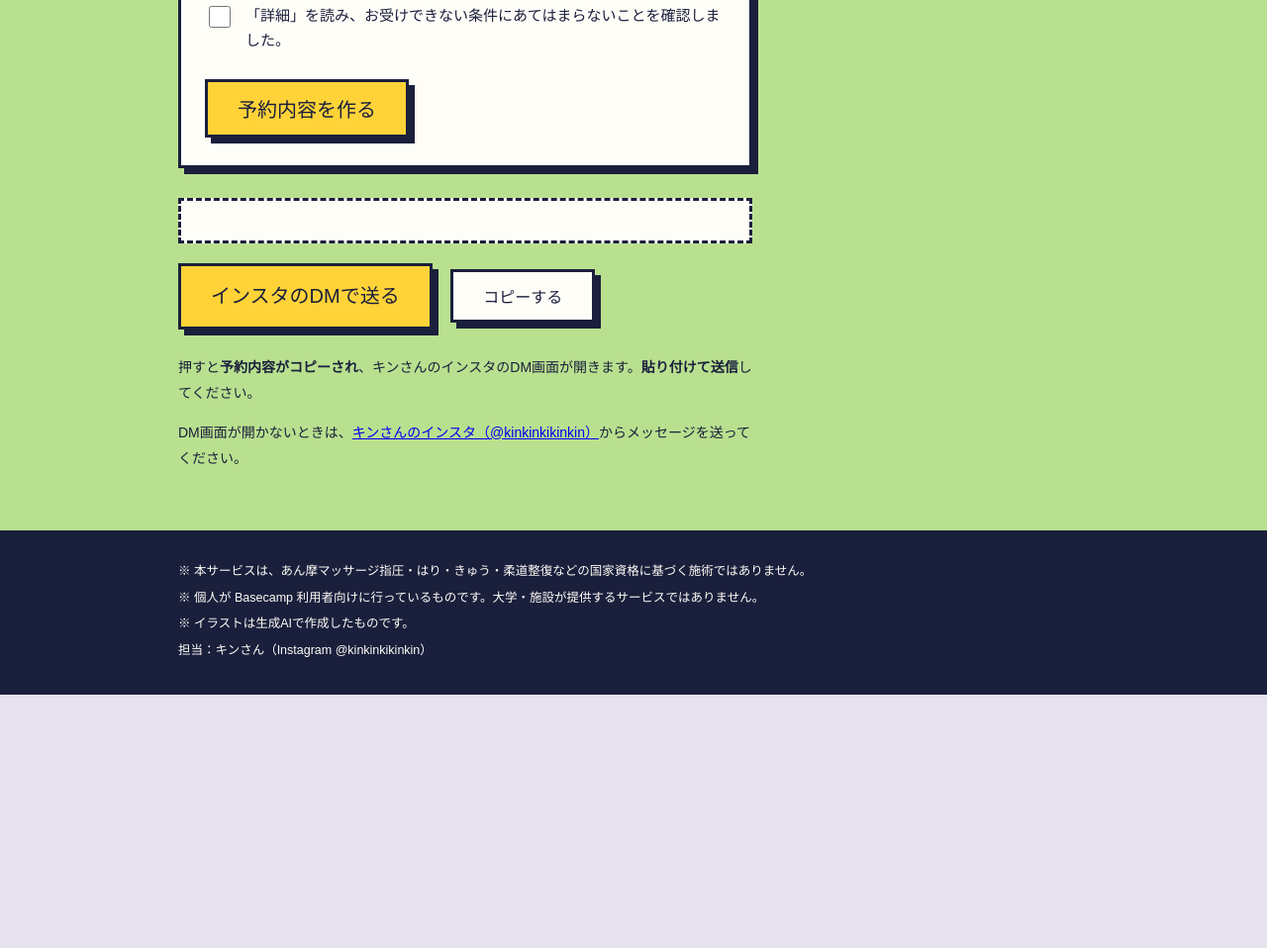
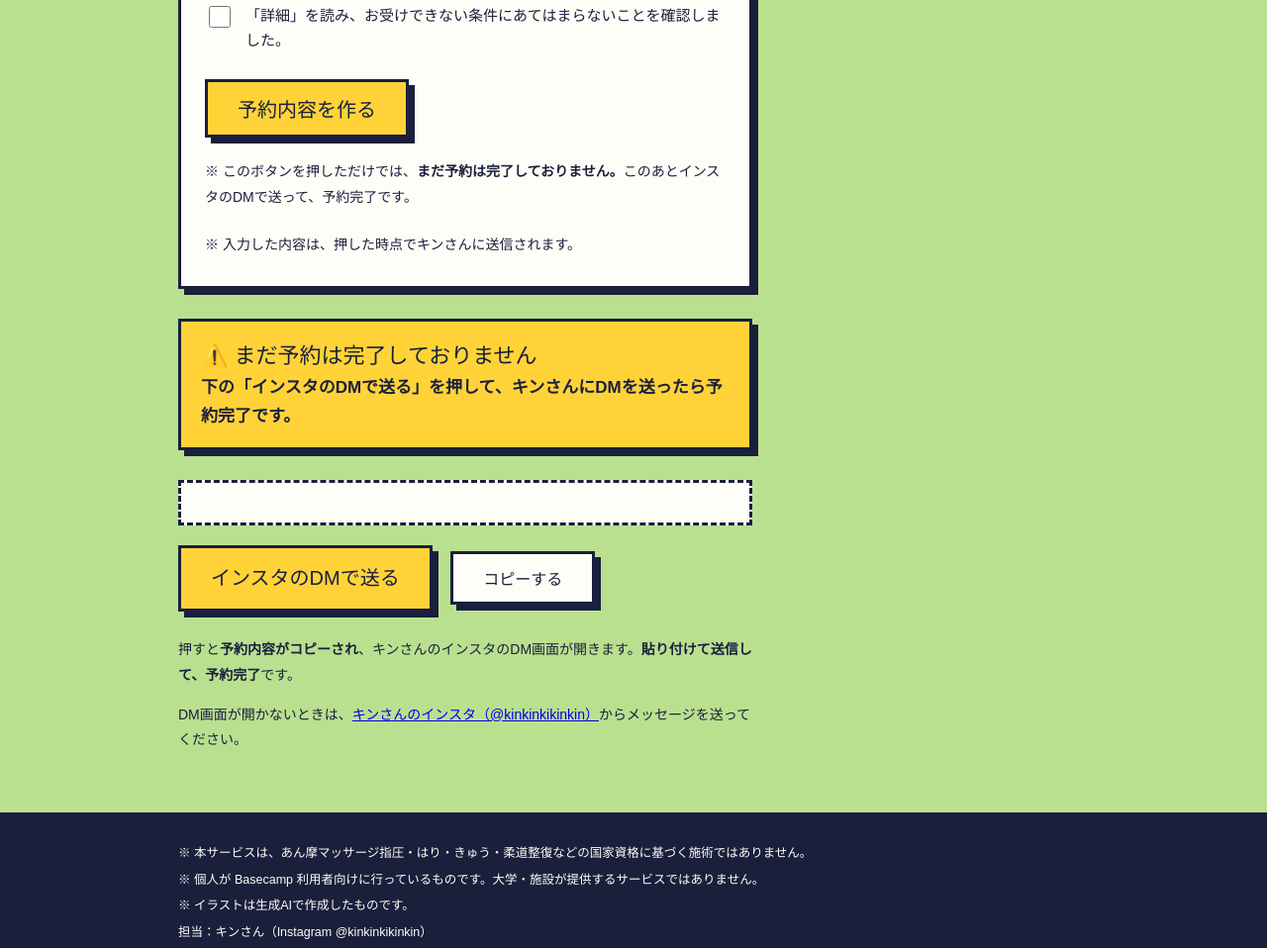
Before and after one commit to Kinyuki-jp/tobuzo, a plain HTML site: page index.html in a window 1280 px wide. Shown: the part 5753-6711 px from the top of the page at 99% size. Before the commit the page ends 6455 px from the top, so only its background shows below. Drawn offline with Linux system fonts and the light colour scheme; a web font is replaced by a local one.

Commit message:
予約内容を作る時点で控えを送信＋「まだ予約は完了しておりません」の表示を追加
Co-Authored-By: Claude Opus 5.5 <noreply@anthropic.com>

```diff
--- a/index.html
+++ b/index.html
@@ -181,6 +181,9 @@
   .check { display: flex; gap: 12px; align-items: flex-start; font-weight: 500; font-size: 15px; line-height: 1.7; }
   .check input { width: 22px; height: 22px; margin-top: 3px; accent-color: var(--ink); flex: none; }
   #result { display: none; max-width: 580px; margin-top: 30px; padding: 20px 22px; background: var(--white); border: 3px dashed var(--ink); white-space: pre-wrap; font-size: 15px; }
+  #notyet { display: none; max-width: 580px; margin-top: 30px; padding: 16px 20px; background: var(--star); border: var(--line); box-shadow: var(--pop); font-weight: 700; font-size: 17px; line-height: 1.7; }
+  #notyet b { display: block; font-family: var(--display); font-size: 22px; font-weight: 400; }
+  .note { font-size: 14px; margin: 0; max-width: 580px; }
   #actions { display: none; margin-top: 20px; }
   #actions p { font-size: 14px; margin: 14px 0 0; max-width: 580px; }
   .btn.dm { margin: 0 14px 12px 0; }
@@ -367,12 +370,15 @@
       <div><label for="memo">力加減の希望・伝えておきたいこと（任意）</label><textarea id="memo" rows="3"></textarea></div>
       <label class="check"><input type="checkbox" required><span>「詳細」を読み、お受けできない条件にあてはまらないことを確認しました。</span></label>
       <div><button class="btn" type="submit">予約内容を作る</button></div>
+      <p class="note">※ このボタンを押しただけでは、<b>まだ予約は完了しておりません。</b>このあとインスタのDMで送って、予約完了です。</p>
+      <p class="note">※ 入力した内容は、押した時点でキンさんに送信されます。</p>
     </form>
+    <div id="notyet" role="alert"><b>⚠️ まだ予約は完了しておりません</b>下の「インスタのDMで送る」を押して、キンさんにDMを送ったら予約完了です。</div>
     <div id="result"></div>
     <div id="actions">
       <a class="btn dm" id="dm" href="#" target="_blank" rel="noopener">インスタのDMで送る</a>
       <button class="btn sub" type="button" id="copy">コピーする</button>
-      <p>押すと<b>予約内容がコピーされ</b>、キンさんのインスタのDM画面が開きます。<b>貼り付けて送信</b>してください。</p>
+      <p>押すと<b>予約内容がコピーされ</b>、キンさんのインスタのDM画面が開きます。<b>貼り付けて送信して、予約完了</b>です。</p>
       <p>DM画面が開かないときは、<a id="profile" href="#" target="_blank" rel="noopener">キンさんのインスタ（@kinkinkikinkin）</a>からメッセージを送ってください。</p>
     </div>
   </div>
@@ -397,7 +403,10 @@
     menu: "手で、頭・首肩・背中・腰・腕・脚をやさしくもみほぐします。",
     owner: "担当：キンさん（Instagram @kinkinkikinkin）",
     // 予約の送り先（キンさんのインスタ）
-    instagram: "kinkinkikinkin"
+    instagram: "kinkinkikinkin",
+    // 「予約内容を作る」を押した時点の控えを受け取る Google フォーム（空なら送らない）
+    formUrl: "https://docs.google.com/forms/d/e/1FAIpQLScCDK2bpFeqL94Y1xRjzAjyupcPoW8nRNQjqUrbzOp72DaNzA/formResponse",
+    formEntry: "entry.932319535"
   };
   document.querySelectorAll("[data-fill]").forEach(el => { el.textContent = CONFIG[el.dataset.fill]; });
   document.getElementById("dm").href = "https://ig.me/m/" + CONFIG.instagram;
@@ -422,9 +431,10 @@
     clearTimeout(timer);
     rocket.pause();
     intro.hidden = true;
+    document.getElementById("notyet").style.display = "block";
     result.style.display = "block";
     actions.style.display = "block";
-    result.scrollIntoView({ behavior: calm ? "auto" : "smooth", block: "center" });
+    document.getElementById("notyet").scrollIntoView({ behavior: calm ? "auto" : "smooth", block: "center" });
   };
   rocket.addEventListener("ended", showResult);
   rocket.addEventListener("error", showResult);
@@ -443,6 +453,13 @@
       "希望金額：" + (v("price") || "当日相談") + "\n" +
       "希望など：" + (v("memo") || "なし") + "\n" +
       "注意事項：確認済み";
+    // DMを送り忘れた人の分も見られるように、控えをキンさんへ送る（失敗しても予約の流れは止めない）
+    if (CONFIG.formUrl) {
+      const body = new URLSearchParams();
+      body.set(CONFIG.formEntry, "__other_option__");
+      body.set(CONFIG.formEntry + ".other_option_response", result.textContent);
+      fetch(CONFIG.formUrl, { method: "POST", mode: "no-cors", body }).catch(() => {});
+    }
     if (calm) { showResult(); return; }
     intro.hidden = false;
     rocket.currentTime = 0;
```
